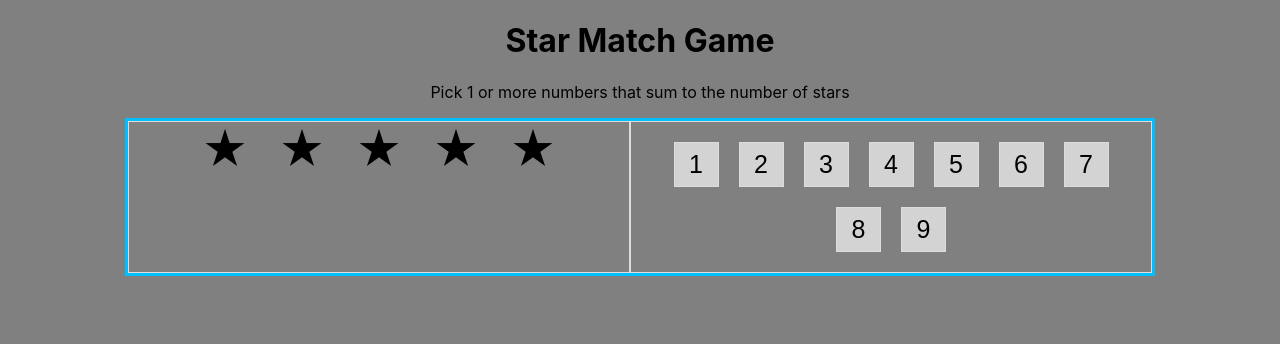
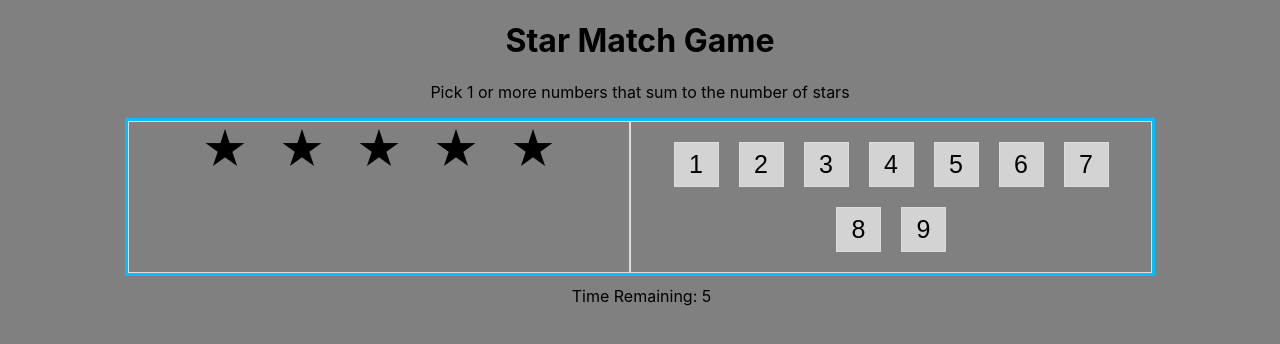
Before and after one commit to npeceniak/star-match, a React (Create React App) app: page / in a window 1280 px wide. Shown: the top 344 px of the page. Built offline with nearby package versions, Linux system fonts and the light colour scheme.

Commit message:
Add reset and win/lose functionality

```diff
--- a/src/components/Gameboard/Gameboard.css
+++ b/src/components/Gameboard/Gameboard.css
@@ -52,3 +52,14 @@
     width: 50%;
     border: thin solid #ddd;
 }
+
+.timer {
+    margin-top: 3px;
+    margin-left: 3px;
+}
+
+.game-done .message {
+    font-size: 250%;
+    font-weight: bold;
+    margin: 15px;
+}
--- a/src/components/Gameboard/Gameboard.js
+++ b/src/components/Gameboard/Gameboard.js
@@ -1,6 +1,6 @@
 import './Gameboard.css';
 import * as utils from '../../utils/math'
-import { useState } from 'react';
+import { useState, useEffect } from 'react';
 
 const StarsDisplay = props => (
     <>
@@ -21,19 +21,41 @@ const PlayNumber = (props) => (
 )
 
 const PlayAgain = (props) => (
-    <div>
-        <button>Play Again?</button>
+    <div className='game-done'>
+        <div className='message'>
+            {
+                props.gameStatus === 'won' ? "You Won!" : "Times Up"
+            }
+        </div>
+        <button onClick={props.onClick}>Play Again?</button>
     </div>
 )
+
+const LeftBox = (props) => {
+    if(props.gameStatus !== "running"){
+        return (<PlayAgain onClick={props.onClick} gameStatus={props.gameStatus} />)
+    }
+    return (<StarsDisplay count={props.stars} />)
+};
 
 
 const Gameboard = () => {
     const [stars, setStars] = useState(utils.random(1, 9));
     const [availableNums, setAvailableNums] = useState(utils.range(1, 9));
     const [candidateNums, setCandidateNums] = useState([]);
+    const [secondsLeft, setSecondsLeft] = useState([10]);
+
+    // Runs every time the component renders.
+    useEffect(() => {
+        if(secondsLeft > 0 && availableNums.length > 0){
+            const timerId = setTimeout(() => { setSecondsLeft(secondsLeft - 1) }, 1000);
+            return () => {clearTimeout(timerId)}
+        }
+    });
 
     const candidatesAreWrong = utils.sum(candidateNums) > stars;
-    const gameOver = availableNums.length === 0;
+    // TODO: Use function to compute game status instead of nested ternary
+    const gameStatus = availableNums.length === 0 ? 'won' : secondsLeft > 0 ? 'running' :'lost';
 
     const numberStatus = number => {
         if (!availableNums.includes(number)) {
@@ -46,7 +68,7 @@ const Gameboard = () => {
     };
 
     const onNumberClick = (number, currentStatus) => {
-        if (currentStatus === 'used') {
+        if (currentStatus === 'used' || gameStatus !== 'running') {
             return;
         }
 
@@ -68,13 +90,19 @@ const Gameboard = () => {
         }
     };
 
+    const resetGame = () => {
+        setStars(utils.random(1, 9));
+        setAvailableNums(utils.range(1, 9));
+        setCandidateNums([]);
+        setSecondsLeft(10);
+    }
+
 
     return (
+        <div>
             <div id='gameboard'>
                 <div className='left'>
-                {
-                    gameOver ? (<PlayAgain />) : (<StarsDisplay count={stars} />)
-                }
+                    <LeftBox gameStatus={gameStatus} stars={stars} onClick={resetGame} />
                 </div>
                 <div className='right'>
                     {utils.range(1, 9).map(number => (
@@ -87,6 +115,10 @@ const Gameboard = () => {
                     ))}
                 </div>
             </div>
+            <div className='timer'>
+                Time Remaining: {secondsLeft}
+            </div>
+        </div>
     );
 };
 
```
Lines whose indentation alone changed are shown as unchanged.
